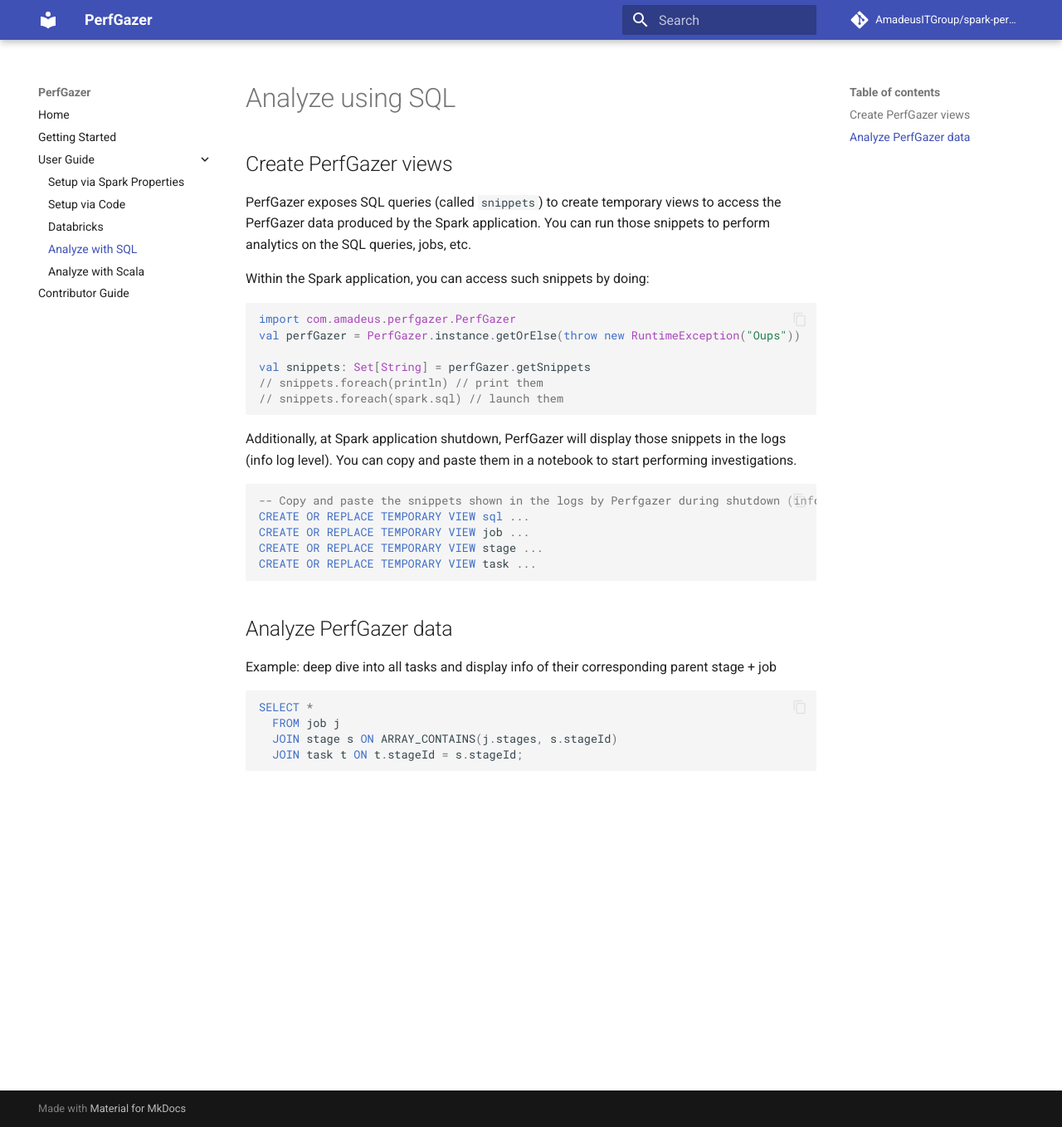
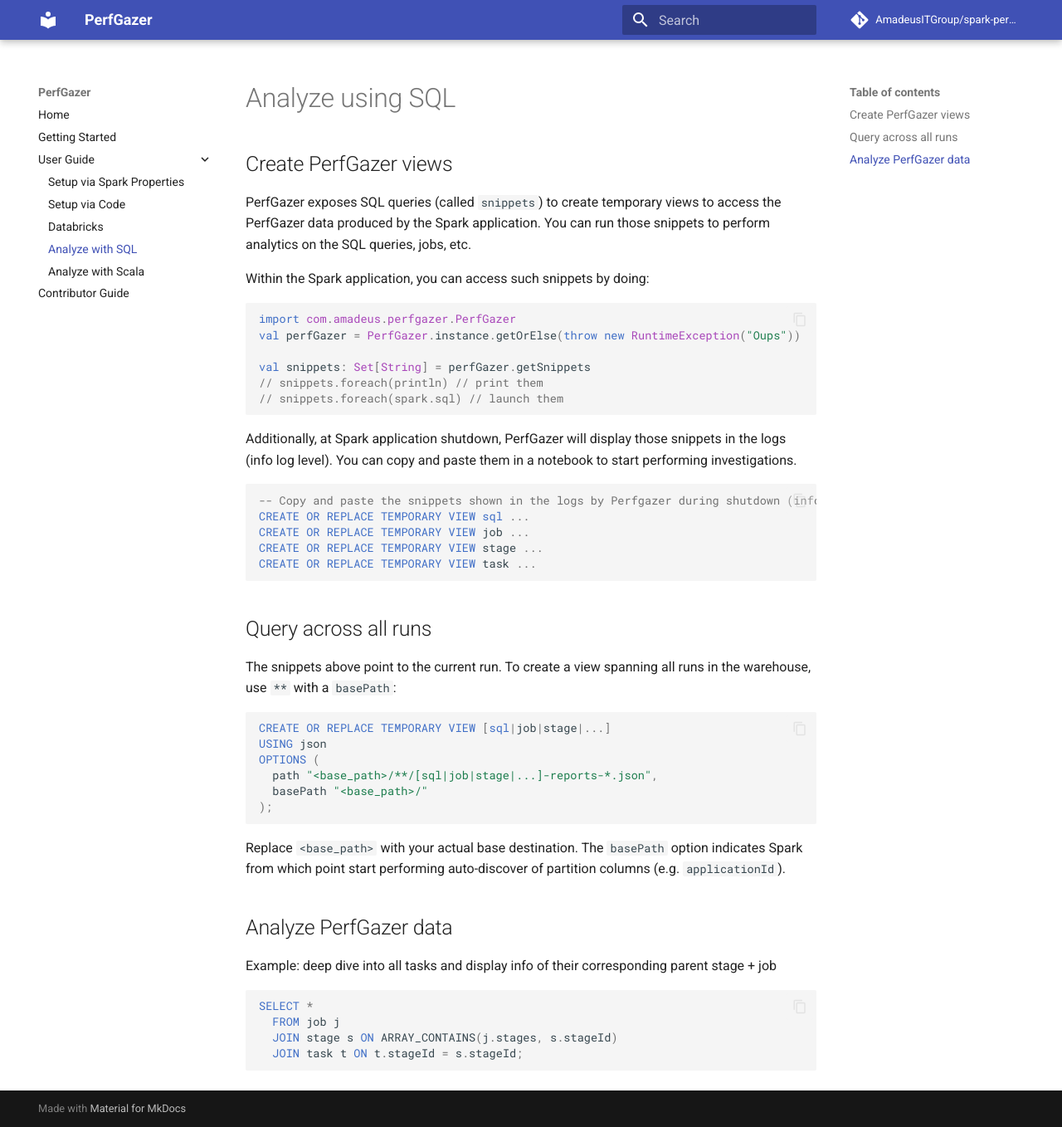
Before and after one commit to AmadeusITGroup/spark-perf-gazer, an MkDocs documentation site: the page built from docs/user_guide/analyze_sql.md, in a window 1280 px wide and 1358 px high. Shown: the whole window at 83% size. Built offline with MkDocs 1.6.1 and Material for MkDocs 9.7.7, drawn with Linux system fonts in a browser that asks for light colours; comment, search, counter and statistics services are not loaded; the version menu is left out.

Commit message:
Add note on query across all runs

````diff
--- a/docs/user_guide/analyze_sql.md
+++ b/docs/user_guide/analyze_sql.md
@@ -27,6 +27,21 @@
 
 ```
 
+## Query across all runs
+
+The snippets above point to the current run. To create a view spanning all runs in the warehouse, use `**` with a `basePath`:
+
+```sql
+CREATE OR REPLACE TEMPORARY VIEW [sql|job|stage|...]
+USING json
+OPTIONS (
+  path "<base_path>/**/[sql|job|stage|...]-reports-*.json",
+  basePath "<base_path>/"
+);
+```
+
+Replace `<base_path>` with your actual base destination. The `basePath` option indicates Spark from which point start performing auto-discover of partition columns (e.g. `applicationId`).
+
 ## Analyze PerfGazer data
 
 Example: deep dive into all tasks and display info of their corresponding parent stage + job
````
